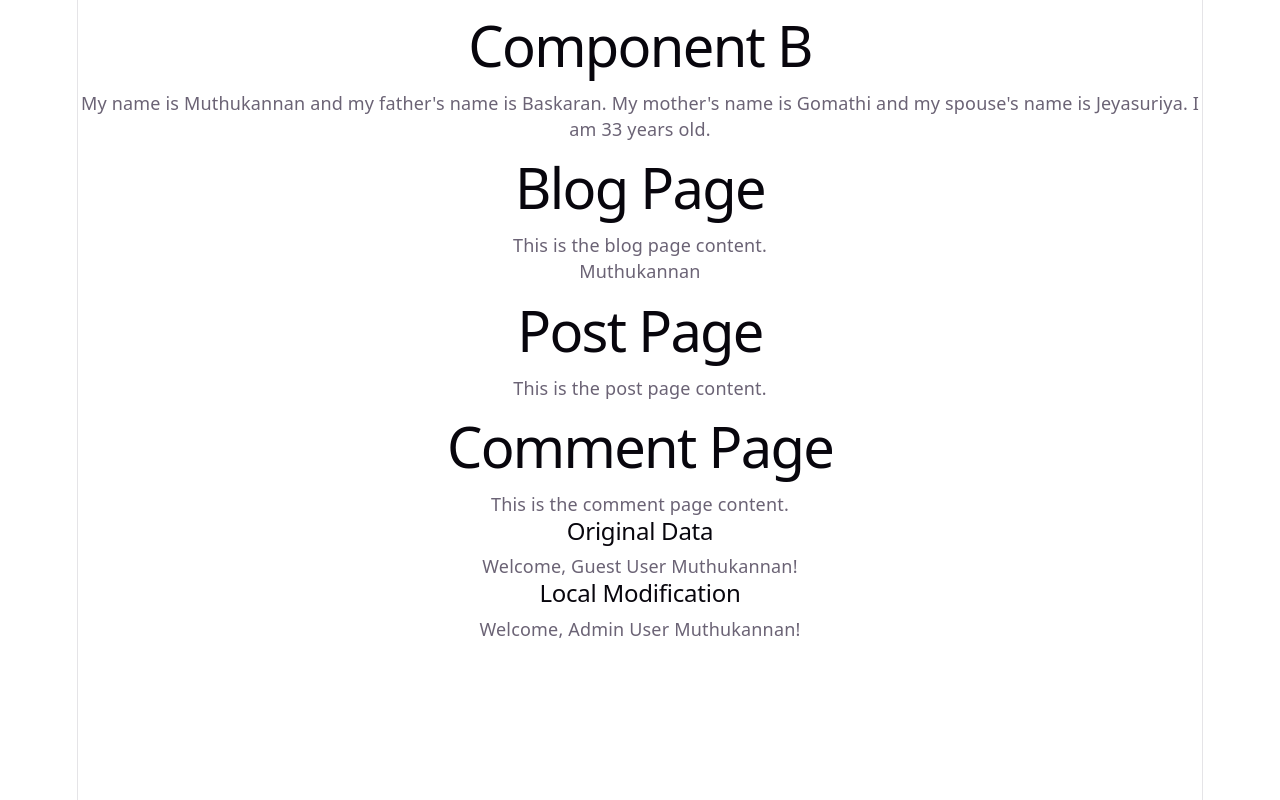
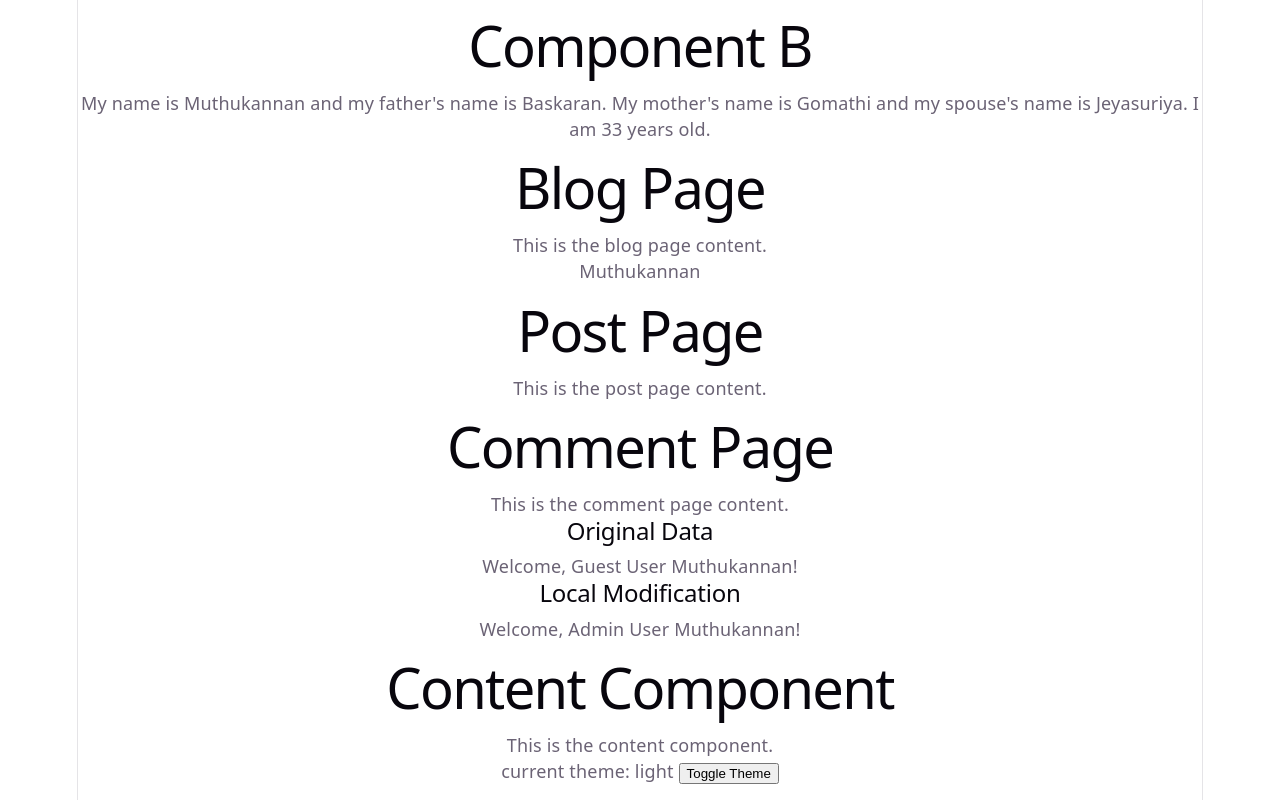
Before and after one commit to MuthukannanBaskaran/React_References, a React (Vite) app: page / in a window 1280 px wide. Built offline with nearby package versions, Linux system fonts and the light colour scheme.

Commit message:
theme toggle

```diff
--- a/src/App.tsx
+++ b/src/App.tsx
@@ -4,6 +4,8 @@ import ComponentB from './components/ComponentB'
 import { myData } from './context/userData';
 import UserInfoContext from './context/UserInfoContext';
 import BlogPage from './components/BlogPage';
+import { ThemeProvider } from './context/ThemeProvider';
+import ContentComponent from './components/ContentComponent';
 
 function App() {
   return (
@@ -14,6 +16,9 @@ function App() {
       <UserInfoContext.Provider value={myData}>
         <BlogPage />
       </UserInfoContext.Provider>
+      <ThemeProvider>
+        <ContentComponent />
+      </ThemeProvider>
     </>
   )
 }
--- a/src/components/BlogPage.tsx
+++ b/src/components/BlogPage.tsx
@@ -6,7 +6,7 @@ export default function BlogPage() {
     const userInfo = useContext(UserInfoContext);
 
     return (
-        <div>
+        <div className="blog-page">
             <h1>Blog Page</h1>
             <p>This is the blog page content.</p>
             <p>{userInfo.firstname}</p>
--- /dev/null
+++ b/src/components/ContentComponent.tsx
@@ -0,0 +1,19 @@
+import { useContext } from "react";
+import ThemeContext from "../context/ThemeContext";
+
+export default function ContentComponent() {
+    const context = useContext(ThemeContext);
+
+    if (!context) return null;
+
+    const { theme, toggleTheme } = context;
+
+    return (
+        <div>
+            <h1>Content Component</h1>
+            <p>This is the content component.</p>
+            current theme: {theme}&nbsp;
+            <button onClick={toggleTheme}>Toggle Theme</button>
+        </div>
+    );
+}
--- /dev/null
+++ b/src/context/ThemeContext.tsx
@@ -0,0 +1,6 @@
+import { createContext } from "react";
+import type { ThemeContextType } from "../types/themeTypes";
+
+const ThemeContext = createContext<ThemeContextType | null>(null);
+
+export default ThemeContext;
--- /dev/null
+++ b/src/context/ThemeProvider.tsx
@@ -0,0 +1,19 @@
+import ThemeContext from "./ThemeContext";
+import { useState } from "react";
+
+export const ThemeProvider: React.FC<{ children: React.ReactNode }> = ({ children }) => {
+    const [theme, setTheme] = useState<string>("light");
+
+    const toggleTheme = () => {
+        console.log("Toggling theme...", theme);
+        setTheme((prevTheme) => (prevTheme === "light" ? "dark" : "light"));
+    }
+
+    const _value = { theme, toggleTheme };
+
+    return (
+        <ThemeContext.Provider value={_value}>
+            {children}
+        </ThemeContext.Provider>
+    );
+};
--- a/src/index.css
+++ b/src/index.css
@@ -77,20 +77,24 @@ h1 {
   font-size: 56px;
   letter-spacing: -1.68px;
   margin: 32px 0;
+
   @media (max-width: 1024px) {
     font-size: 36px;
     margin: 20px 0;
   }
 }
+
 h2 {
   font-size: 24px;
   line-height: 118%;
   letter-spacing: -0.24px;
   margin: 0 0 8px;
+
   @media (max-width: 1024px) {
     font-size: 20px;
   }
 }
+
 p {
   margin: 0;
 }
--- /dev/null
+++ b/src/types/themeTypes.ts
@@ -0,0 +1,4 @@
+export type ThemeContextType = {
+    theme: string;
+    toggleTheme: () => void;
+};
```
